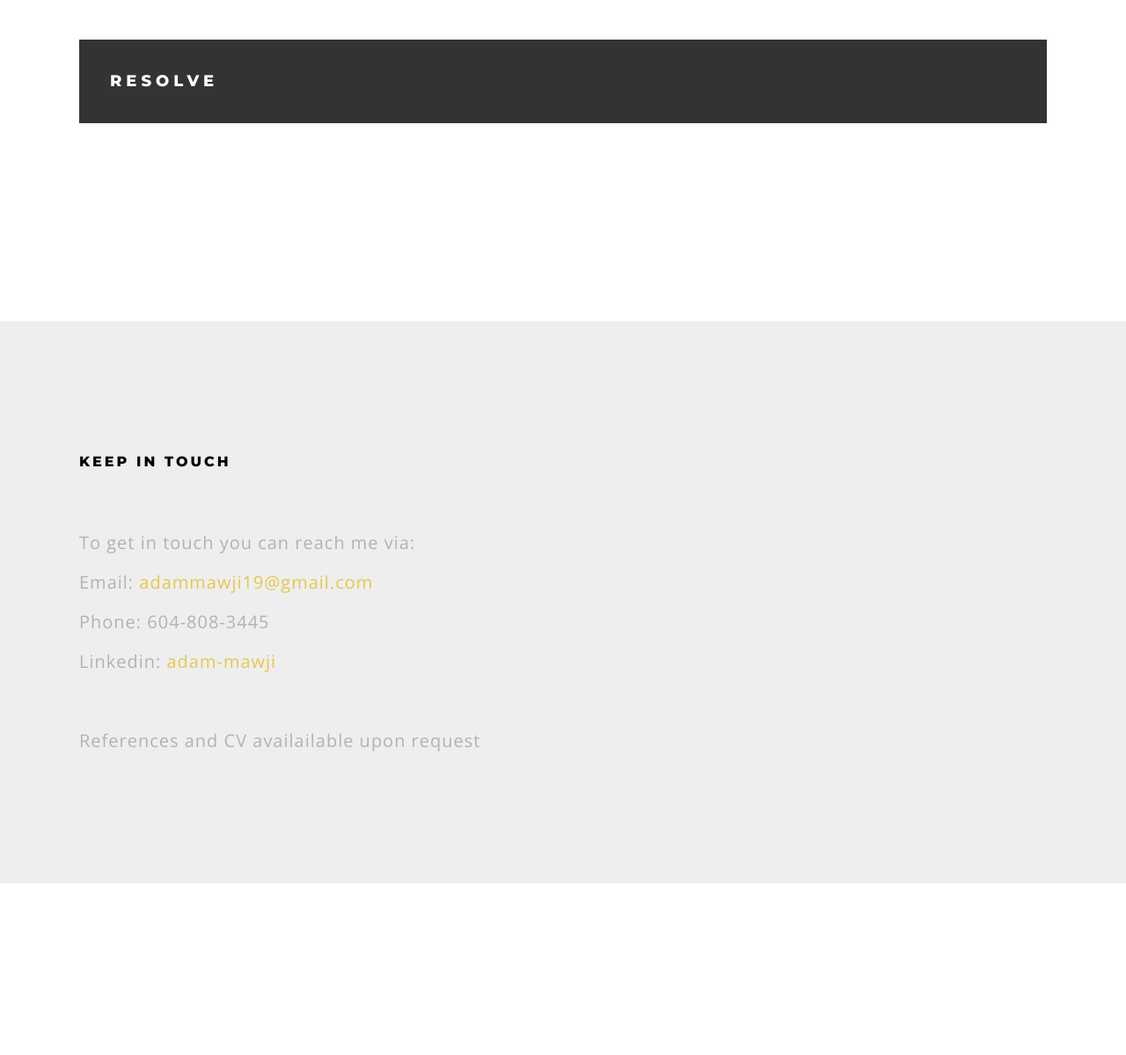
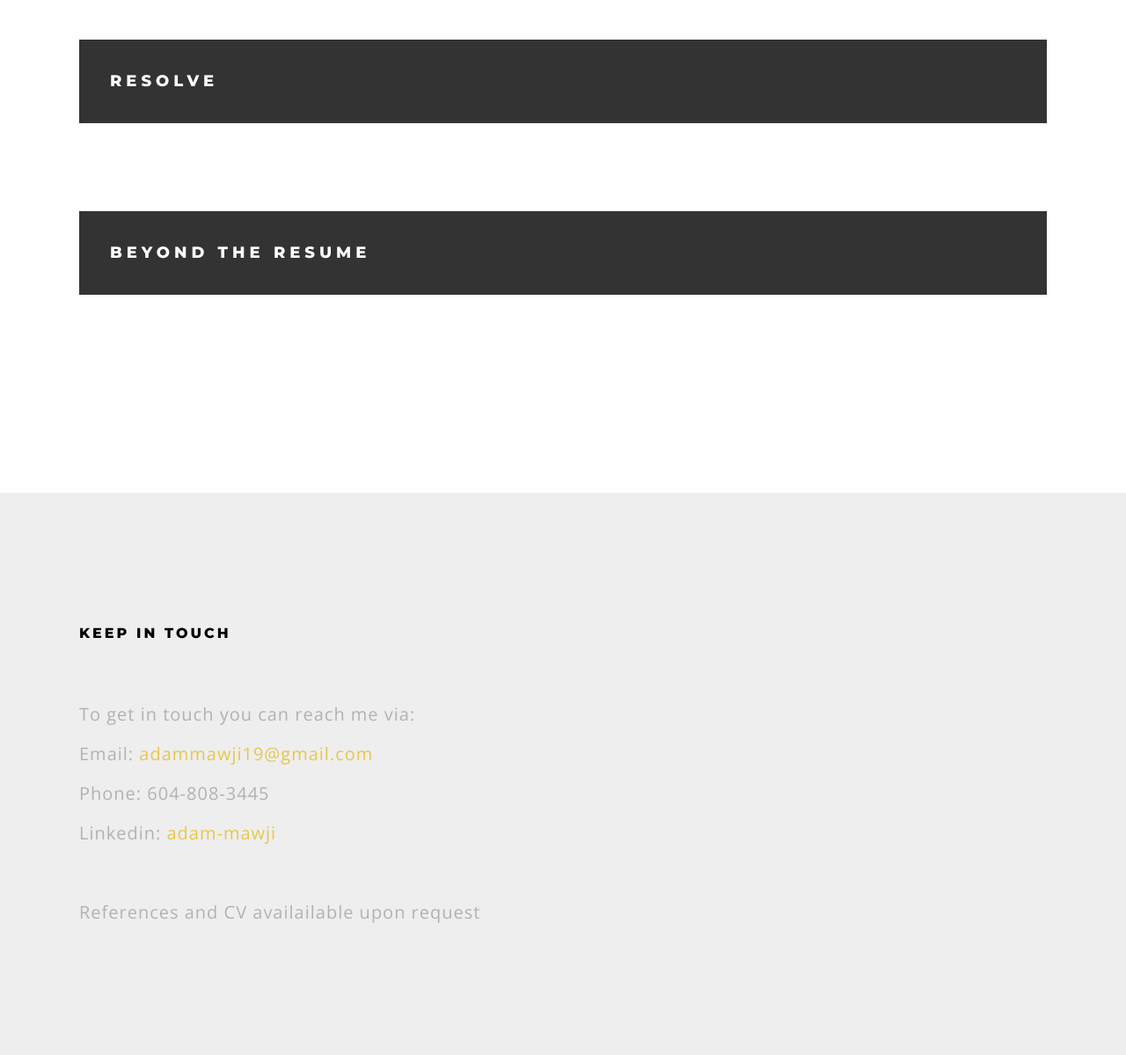
Before and after one commit to adam-mawji/portfolio, a PHP site: page / in a window 1280 px wide. Shown: the part 1964-3163 px from the top of the page at 88% size. Before the commit the page ends 2968 px from the top, so only its background shows below. Run offline with PHP 8.4, Linux system fonts and the light colour scheme; grey boxes are pictures that could not be loaded.

Commit message:
Added "beyond resume"

```diff
--- a/index.html
+++ b/index.html
@@ -160,6 +160,21 @@
           </p>
         </div>
       </div>
+      <div class="beyond">
+        <div class="thumbnail res">
+          <h4>Beyond the Resume</h4>
+        </div>
+        <div class="folddown">
+          <p>
+            Outside of maintaining a rigid high academic standard, I still make time for the experiences I truly value in life. Spending time with my friends stands out as one of the distinct ways I enjoy my life. Typically, my ideal day of relaxation with them would involve going out to explore new scenic views around Vancouver followed by trying the latest and trendiest restaurants.
+          </p>
+          <img src="btr1.jpg" alt="">
+          <p>
+            When not spending time with my friends, I find my own personal downtime to consists of binge-watching How I Met Your Mother and Community on Netflix, doodling in my sketchbook, or helping my grandma in our vegetable garden. Social media, specifically instagram, is also one of my preferred time-wasters as I can typically be found scrolling through my feed looking at some amazing AP European History and AP Psychology memes.
+          </p>
+          <img src="meme.jpg" alt="">
+        </div>
+      </div>
     </section>
 
     <section id="bottom">
--- a/style.css
+++ b/style.css
@@ -292,3 +292,11 @@ section#bottom a {
 section#bottom a:hover {
   text-decoration:underline;
 }
+
+.folddown img {
+  width:auto;
+  margin:0 auto;
+  display:table;
+  height:300px;
+  padding:50px 0 70px 0;
+}
```
Also changed, not shown: btr1.jpg (added).
